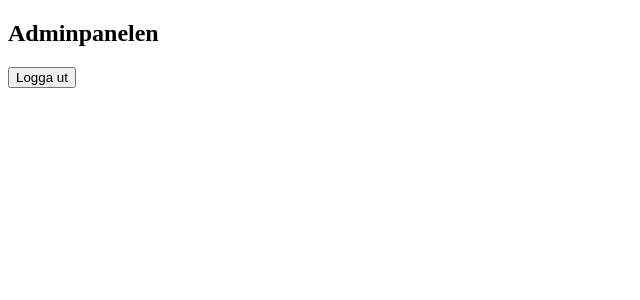
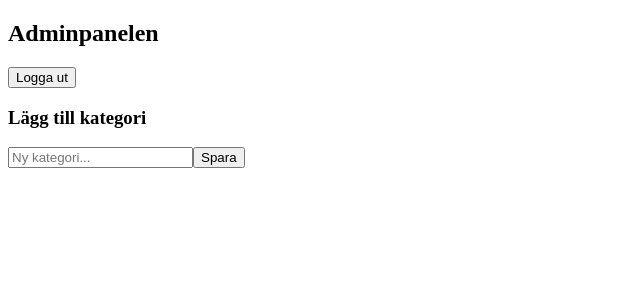
Before and after one commit to JohannaHannahoJ/bbw-projektuppgift-frontend-jh, an Angular app: page /admin-dashboard in a window 1280 px wide. Shown: the top 300 px of the page, without its empty margins (0-640 px from the left). Built offline with nearby package versions, Linux system fonts and the light colour scheme.

Commit message:
Add functionality for creating categories

```diff
--- a/src/app/components/category-management/category-management.html
+++ b/src/app/components/category-management/category-management.html
@@ -1 +1,9 @@
-<p>category-management works!</p>
+<h3>Lägg till kategori</h3>
+
+<form (ngSubmit)="addCategory()">
+
+  <input type="text" [(ngModel)]="name" name="name" placeholder="Ny kategori..." required>
+
+  <button type="submit">Spara</button>
+
+</form>
--- a/src/app/components/category-management/category-management.ts
+++ b/src/app/components/category-management/category-management.ts
@@ -1,9 +1,34 @@
-import { Component } from '@angular/core';
+import { Component, inject } from '@angular/core';
+import { CategoryService } from '../../core/services/category.service';
+import { FormsModule } from '@angular/forms';
 
 @Component({
   selector: 'app-category-management',
-  imports: [],
+  imports: [FormsModule],
   templateUrl: './category-management.html',
   styleUrl: './category-management.css',
 })
-export class CategoryManagement {}
+export class CategoryManagement {
+  categoryService = inject(CategoryService);
+
+  name: string = "";
+
+  addCategory(): void {
+
+    const category = {
+      name: this.name
+    };
+
+    this.categoryService.addCategory(category)
+      .subscribe({
+        next: () => {
+          this.name = "";
+          console.log("Kategori skapad");
+        },
+
+        error: (error) => {
+          console.error(error);
+        }
+      });
+  }
+}
--- /dev/null
+++ b/src/app/core/models/category.ts
@@ -0,0 +1,4 @@
+export interface Category {
+    id: number;
+  name: string;
+}
--- /dev/null
+++ b/src/app/core/services/category.service.ts
@@ -0,0 +1,41 @@
+import { inject, Injectable } from '@angular/core';
+import { HttpClient } from '@angular/common/http';
+import { Observable } from 'rxjs';
+import { Category } from '../models/category';
+
+@Injectable({
+  providedIn: 'root'
+})
+export class CategoryService {
+
+  private http = inject(HttpClient);
+
+  url: string = "http://localhost:3000/api/categories";
+
+  // funktion för headers och token för auth
+  private getHeaders() {
+    const token = localStorage.getItem("token"); // hämta token fr ls
+    return {
+      "Authorization": `Bearer ${token}` // skapa headers
+    };
+  }
+
+  // Hämta alla kategorier
+  getCategories(): Observable<Category[]> {
+    return this.http.get<Category[]>(this.url);
+  }
+
+  // Skapa kategori
+  addCategory(category: { name: string }) {
+    return this.http.post(this.url, category, {
+      headers: this.getHeaders()
+    });
+  }
+
+  // Uppdatera kategori
+  updateCategory(id: number, category: { name: string }) {
+    return this.http.put(`${this.url}/${id}`, category, {
+      headers: this.getHeaders()
+    });
+  }
+}
--- a/src/app/pages/admin-dashboard/admin-dashboard.html
+++ b/src/app/pages/admin-dashboard/admin-dashboard.html
@@ -6,3 +6,5 @@
 <button type="button" (click)="logout()">
     Logga ut
 </button>
+
+<app-category-management></app-category-management>
--- a/src/app/pages/admin-dashboard/admin-dashboard.ts
+++ b/src/app/pages/admin-dashboard/admin-dashboard.ts
@@ -1,9 +1,10 @@
 import { Component, inject, signal } from '@angular/core';
 import { AuthService } from '../../core/services/auth.service';
+import { CategoryManagement } from '../../components/category-management/category-management';
 
 @Component({
   selector: 'app-admin-dashboard',
-  imports: [],
+  imports: [CategoryManagement],
   templateUrl: './admin-dashboard.html',
   styleUrl: './admin-dashboard.css',
 })
```
